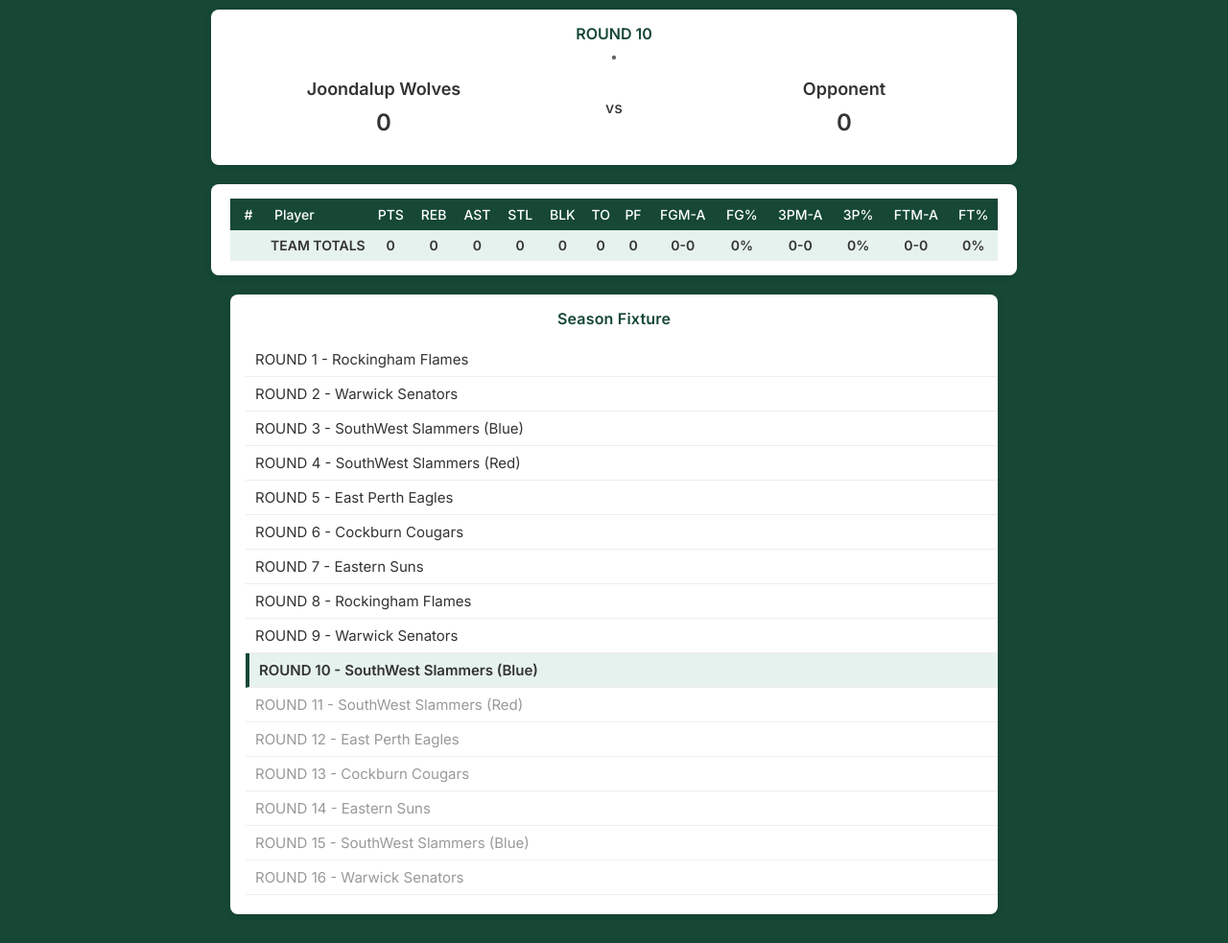
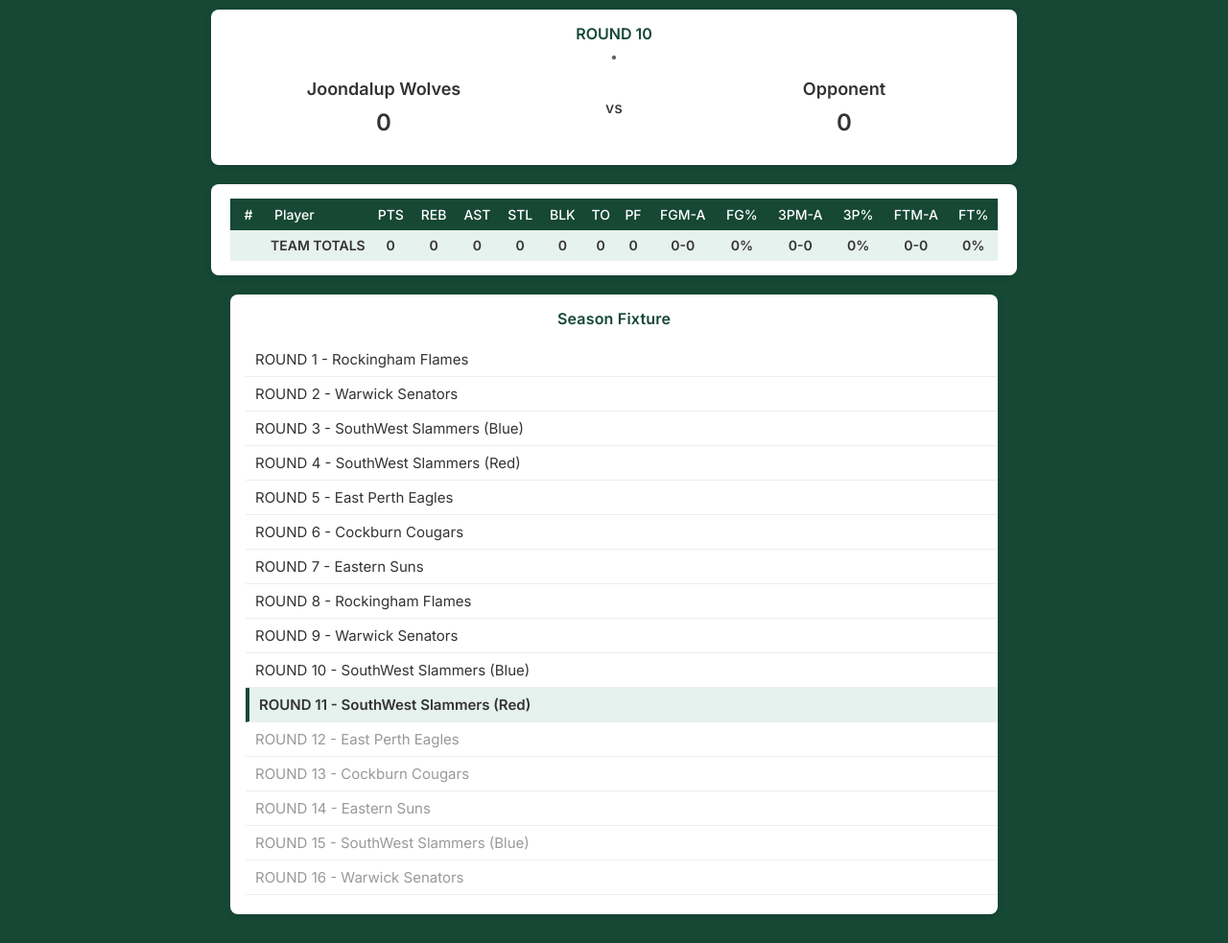
Before and after one commit to joondalup-wolves/14-3_stats_2025, a plain HTML site: page index.html in a window 1280 px wide. Shown: the part 105-1088 px from the top of the page at 96% size. Drawn offline with nearby package versions, Linux system fonts and the light colour scheme; no server answers.

Commit message:
index.html

```diff
--- a/index.html
+++ b/index.html
@@ -780,8 +780,8 @@
         <li data-round="7">ROUND 7 - Eastern Suns</li>
         <li data-round="8">ROUND 8 - Rockingham Flames</li>
         <li data-round="9">ROUND 9 - Warwick Senators</li>
-        <li data-round="10" class="current">ROUND 10 - SouthWest Slammers (Blue)</li>
-        <li data-round="11" class="future">ROUND 11 - SouthWest Slammers (Red)</li>
+        <li data-round="10">ROUND 10 - SouthWest Slammers (Blue)</li>
+        <li data-round="11" class="current">ROUND 11 - SouthWest Slammers (Red)</li>
         <li data-round="12" class="future">ROUND 12 - East Perth Eagles</li>
         <li data-round="13" class="future">ROUND 13 - Cockburn Cougars</li>
         <li data-round="14" class="future">ROUND 14 - Eastern Suns</li>
```
